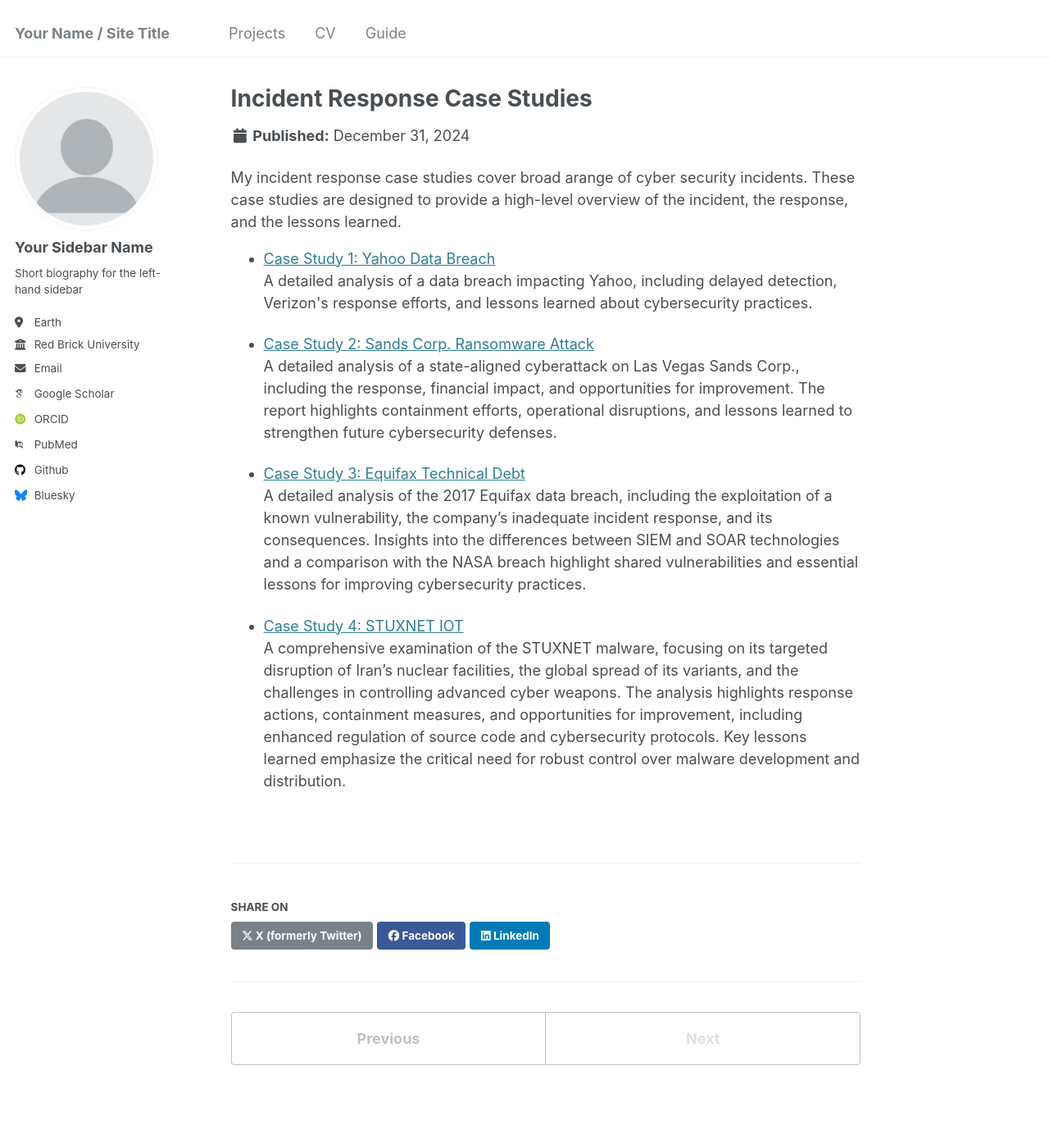
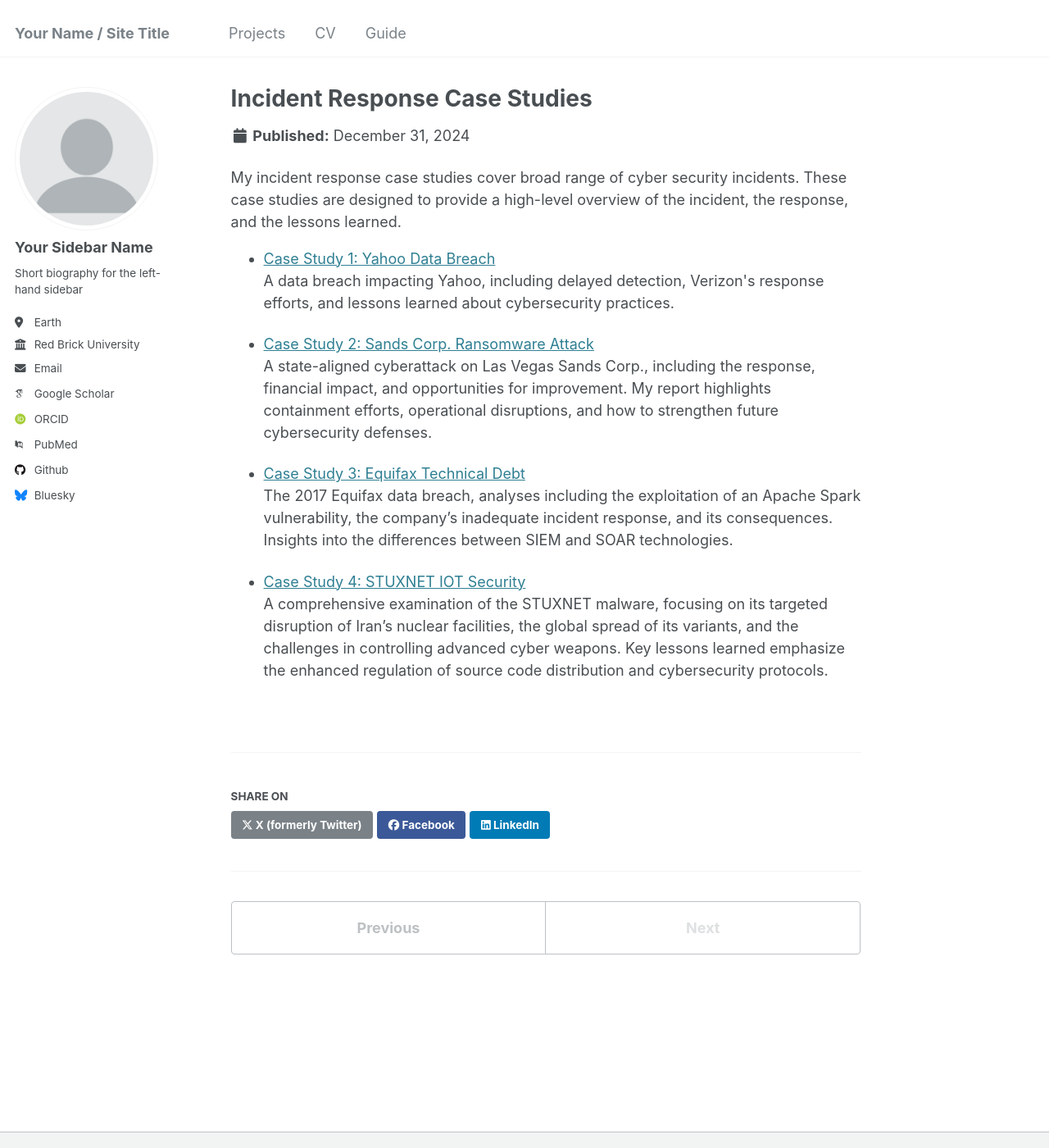
Before and after one commit to dyna-code/dyna-code.github.io, a Jekyll site: the page built from _portfolio/portfolio-4.html, in a window 1280 px wide and 1400 px high. Shown: the whole window at 82% size. Built offline with Jekyll 4.4.1, drawn with Linux system fonts in a browser that asks for light colours; some web fonts are replaced.

Commit message:
updated portfolio 4

```diff
--- a/_portfolio/portfolio-4.html
+++ b/_portfolio/portfolio-4.html
@@ -4,7 +4,7 @@ excerpt: "<img src='/images/cyber_incident.jpg'>"
 collection: portfolio
 ---
 
-My incident response case studies cover broad arange of cyber security incidents. These case studies are designed to provide a high-level overview of the incident, the response, and the lessons learned.
+My incident response case studies cover broad range of cyber security incidents. These case studies are designed to provide a high-level overview of the incident, the response, and the lessons learned.
 
 
 <ul>
@@ -12,7 +12,9 @@ My incident response case studies cover broad arange of cyber security incidents
         <a href="/files/Yahoo Break-in.pdf" target="_blank">
             Case Study 1: Yahoo Data Breach
         </a>
-        <p>A detailed analysis of a data breach impacting Yahoo, including delayed detection, Verizon's response efforts, and lessons learned about cybersecurity practices.</p>
+        <p style="text-align: left;">
+        A data breach impacting Yahoo, including delayed detection,
+        Verizon's response efforts, and lessons learned about cybersecurity practices.</p>
     </li>
 </ul>
 
@@ -21,7 +23,10 @@ My incident response case studies cover broad arange of cyber security incidents
         <a href="/files/DESERT SANDS.pdf" target="_blank">
             Case Study 2: Sands Corp. Ransomware Attack
         </a>
-        <p>A detailed analysis of a state-aligned cyberattack on Las Vegas Sands Corp., including the response, financial impact, and opportunities for improvement. The report highlights containment efforts, operational disruptions, and lessons learned to strengthen future cybersecurity defenses.</p>
+        <p>
+        A state-aligned cyberattack on Las Vegas Sands Corp., including
+        the response, financial impact, and opportunities for improvement. My report highlights
+        containment efforts, operational disruptions, and how to strengthen future cybersecurity defenses.</p>
     </li>
 </ul>
 
@@ -30,15 +35,19 @@ My incident response case studies cover broad arange of cyber security incidents
         <a href="/files/EQUIFAX.pdf" target="_blank">
             Case Study 3: Equifax Technical Debt
         </a>
-        <p>A detailed analysis of the 2017 Equifax data breach, including the exploitation of a known vulnerability, the company’s inadequate incident response, and its consequences. Insights into the differences between SIEM and SOAR technologies and a comparison with the NASA breach highlight shared vulnerabilities and essential lessons for improving cybersecurity practices.</p>
+        <p>
+        The 2017 Equifax data breach, analyses including the exploitation of an Apache Spark vulnerability, the company’s inadequate incident response, and its consequences.
+        Insights into the differences between SIEM and SOAR technologies.</p>
     </li>
 </ul>
 
 <ul>
     <li>
         <a href="/files/The STUXNET.pdf" target="_blank">
-            Case Study 4: STUXNET IOT
+            Case Study 4: STUXNET IOT Security
         </a>
-        <p>A comprehensive examination of the STUXNET malware, focusing on its targeted disruption of Iran’s nuclear facilities, the global spread of its variants, and the challenges in controlling advanced cyber weapons. The analysis highlights response actions, containment measures, and opportunities for improvement, including enhanced regulation of source code and cybersecurity protocols. Key lessons learned emphasize the critical need for robust control over malware development and distribution.</p>
+        <p>A comprehensive examination of the STUXNET malware, focusing on its targeted disruption of Iran’s nuclear facilities,
+            the global spread of its variants, and the challenges in controlling advanced cyber weapons.
+            Key lessons learned emphasize the enhanced regulation of source code distribution and cybersecurity protocols.</p>
     </li>
 </ul>
```
